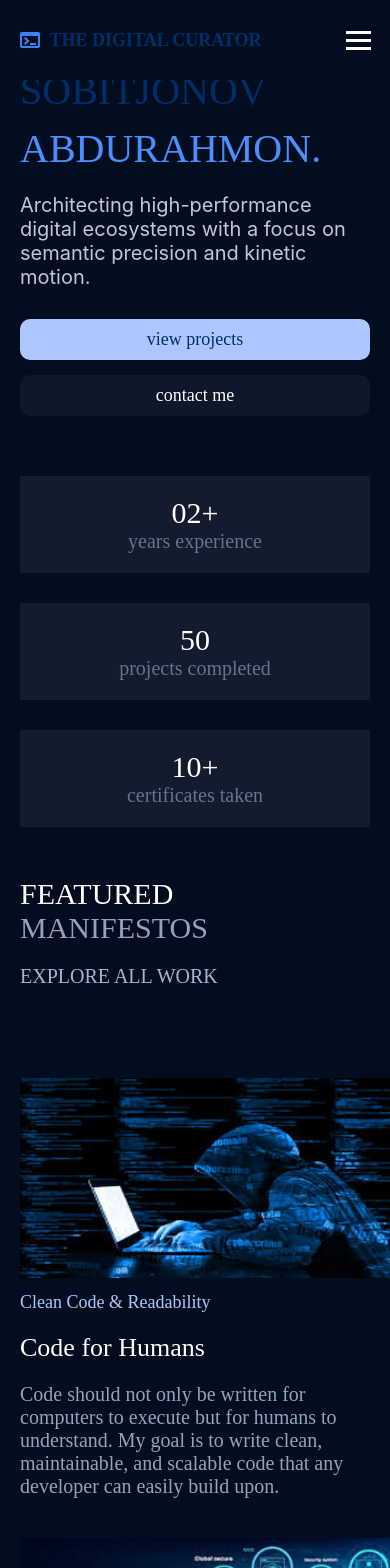
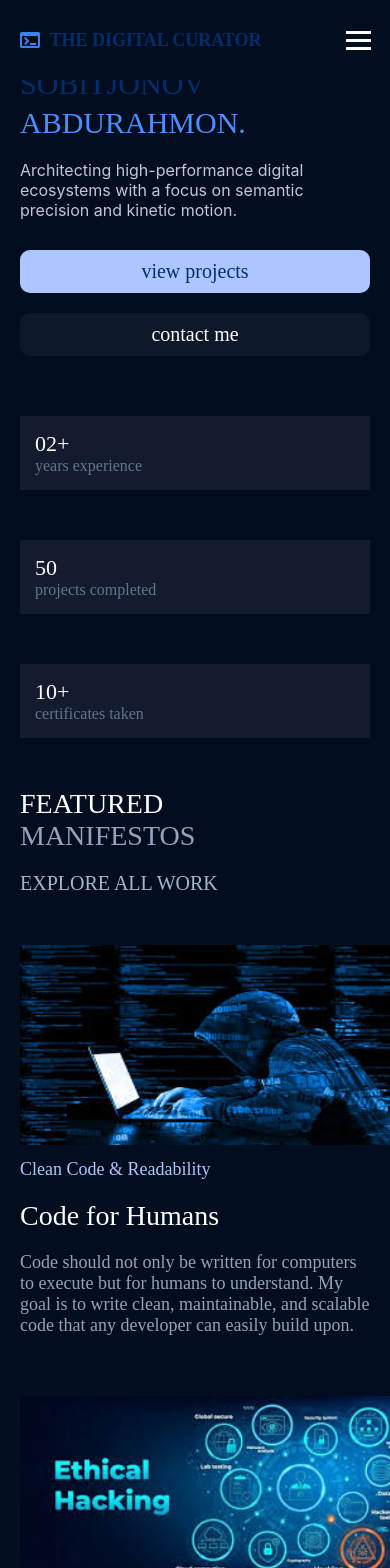
Before and after one commit to abdurahmon2204/my-first-portfolio, a React (Vite) app: page / in a window 390 px wide. Shown: the top 1568 px of the page. Built offline with nearby package versions, Linux system fonts and the light colour scheme.

Commit message:
ozgardiku

```diff
--- a/src/assets/Pages/Contact/Contact.css
+++ b/src/assets/Pages/Contact/Contact.css
@@ -193,76 +193,119 @@
     transform: translate(5px, -5px);
 }
 
-/* --- Contact Page Responsivlik --- */
-
-@media (max-width: 1024px) {
-    .contact-wrapper {
-        gap: 30px; /* Planshetlar uchun masofani biroz kamaytiramiz */
+/* ======================= */
+/* 💻 LARGE (1200px ↓) */
+/* ======================= */
+@media (max-width: 1200px){
+    .contact-container{
+        max-width: 900px;
     }
 
-    .contact-header h1 {
+    .contact-header h1{
         font-size: 2.5rem;
     }
 }
 
-@media (max-width: 850px) {
-    .contact-wrapper {
-        grid-template-columns: 1fr; /* Info va Forma ustunma-ustun tushadi */
+/* ======================= */
+/* 📱 TABLET (992px ↓) */
+/* ======================= */
+@media (max-width: 992px){
+
+    .contact-wrapper{
+        grid-template-columns: 1fr; /* yonma-yon emas */
+        gap: 30px;
     }
 
-    .contact-header {
+    .contact-form{
+        padding: 30px;
+    }
+
+    .contact-header h1{
+        font-size: 2.2rem;
+    }
+
+    .contact-header p{
+        font-size: 1rem;
+    }
+}
+
+/* ======================= */
+/* 📱 MOBILE (768px ↓) */
+/* ======================= */
+@media (max-width: 768px){
+
+    .contact-page{
+        padding: 60px 15px;
+    }
+
+    .contact-header{
         margin-bottom: 40px;
     }
 
-    .detail-card:hover {
-        transform: translateX(0); /* Mobil qurilmada yon tomonga surilish noqulay bo'lishi mumkin */
-        transform: translateY(-5px); /* Buning o'rniga tepaga chiqaramiz */
+    .contact-header h1{
+        font-size: 1.8rem;
+    }
+
+    .contact-header p{
+        font-size: 0.95rem;
+    }
+
+    .detail-card{
+        padding: 20px;
+        gap: 15px;
+    }
+
+    .detail-icon{
+        font-size: 1.5rem;
+    }
+
+    .contact-form{
+        padding: 25px;
+        gap: 15px;
+    }
+
+    .input-group input,
+    .input-group textarea{
+        padding: 12px;
+        font-size: 0.95rem;
+    }
+
+    .contact-submit-btn{
+        padding: 12px;
+        font-size: 0.95rem;
     }
 }
 
-@media (max-width: 480px) {
-    .contact-page {
-        padding: 60px 15px; /* Kichikroq ekranlar uchun padding */
-    }
+/* ======================= */
+/* 📱 SMALL MOBILE (480px ↓) */
+/* ======================= */
+@media (max-width: 480px){
 
-    .contact-header h1 {
-        font-size: 2rem;
-    }
-
-    .contact-header p {
-        font-size: 0.95rem;
-    }
-
-    .contact-form {
-        padding: 25px 20px; /* Formaning ichki masofasi kichrayadi */
-    }
-
-    .detail-card {
-        padding: 15px;
-        gap: 15px;
-    }
-
-    .detail-icon {
+    .contact-header h1{
         font-size: 1.5rem;
     }
 
-    .social-links-row {
-        justify-content: center; /* Ijtimoiy tarmoqlar markazga suriladi */
+    .contact-header p{
+        font-size: 0.9rem;
     }
 
-    .social-links-row a {
+    .social-links-row{
+        justify-content: center;
+        flex-wrap: wrap;
+    }
+
+    .social-links-row a{
         width: 45px;
         height: 45px;
         font-size: 1.1rem;
     }
 
-    .contact-submit-btn {
-        font-size: 0.95rem;
-        padding: 12px;
+    .detail-card{
+        flex-direction: column;
+        align-items: flex-start;
+    }
+
+    .contact-form{
+        padding: 20px;
     }
 }
-
-textarea {
-    resize: vertical;
-    min-height: 120px;
-}
--- a/src/assets/Pages/Home/Home.css
+++ b/src/assets/Pages/Home/Home.css
@@ -131,89 +131,140 @@ width: 600px;
 
 
 
-@media screen and (max-width: 1024px) {
-    .home-page {
-        padding: 40px 40px;
-    }
-    .fullname {
+/* ======================= */
+/* 💻 LARGE SCREENS (1200px ↓) */
+/* ======================= */
+@media (max-width: 1200px){
+    .fullname{
         font-size: 70px;
     }
-    .about-me {
-        gap: 50px;
+
+    .architect{
+        width: 500px;
     }
-    .all-second {
-        gap: 50px;
+
+    .all-second{
+        gap: 80px;
+    }
+
+    .about-me{
+        gap: 80px;
     }
 }
 
-@media screen and (max-width: 850px) {
-    .fullname {
+/* ======================= */
+/* 📱 TABLET (992px ↓) */
+/* ======================= */
+@media (max-width: 992px){
+
+    .home-page{
+        padding: 20px 40px;
+    }
+
+    .fullname{
         font-size: 55px;
     }
-    .architect {
-        width: 100%; /* Matn kengligi ekranga moslashadi */
+
+    .architect{
+        width: 100%;
         font-size: 20px;
     }
-    .about-me {
-        flex-direction: column; /* Info qutilari ustma-ust tushadi */
-        gap: 30px;
+
+    .about-me{
+        flex-direction: column;
+        gap: 50px;
     }
-    .all-feature {
+
+    .all-second{
+        flex-direction: column;
+        gap: 50px;
+    }
+
+    .second-second{
+        flex-direction: column;
+        gap: 40px;
+        padding: 60px 0;
+    }
+
+    .should{
+        width: 100%;
+    }
+}
+
+/* ======================= */
+/* 📱 MOBILE (768px ↓) */
+/* ======================= */
+@media (max-width: 768px){
+
+    .home-page{
+        padding: 20px;
+    }
+
+    .fullname{
+        font-size: 40px;
+        gap: 5px;
+    }
+
+    .architect{
+        font-size: 18px;
+    }
+
+    .home-buttons{
+        flex-direction: column;
+        gap: 20px;
+    }
+
+    .view, .contact{
+        width: 100%;
+        text-align: center;
+    }
+
+    .featured{
+        font-size: 35px;
+    }
+
+    .all-feature{
         flex-direction: column;
         align-items: flex-start;
         gap: 20px;
     }
-    .featured {
-        font-size: 38px;
+
+    .code{
+        font-size: 28px;
     }
-    .all-second, .second-second {
-        flex-direction: column;
-        gap: 30px;
-        padding: 40px 0;
-    }
-    .should {
-        width: 100%;
-    }
-    .system {
-        padding: 40px 0;
+
+    .should{
+        font-size: 18px;
     }
 }
 
-/* 3. Mobil telefonlar uchun (max-width: 480px) */
-@media screen and (max-width: 480px) {
-    .home-page {
-        padding: 20px 20px;
-    }
-    .fullname {
-        font-size: 40px; /* Telefon ekraniga mos ism o'lchami */
-        line-height: 1.2;
-    }
-    .home-buttons {
-        flex-direction: column; /* Tugmalar ustun shakliga o'tadi */
-        gap: 15px;
-    }
-    .view, .contact {
-        width: 100%; /* Tugmalar to'liq kenglikni egallaydi */
-        text-align: center;
-        font-size: 18px;
-    }
-    .first {
-        width: 100%; /* Age/Year qutilari to'liq kenglikka o'tadi */
-        padding: 20px;
-        text-align: center;
-    }
-    .code {
-        font-size: 26px;
-    }
-    .featured {
+/* ======================= */
+/* 📱 SMALL MOBILE (480px ↓) */
+/* ======================= */
+@media (max-width: 480px){
+
+    .fullname{
         font-size: 30px;
     }
-}
 
-@media screen and (max-width: 850px) {
+    .featured{
+        font-size: 28px;
+    }
 
-    .home-page h2, .fullname, .architect, .featured,
-    .clean, .code, .should {
-        background-color: transparent !important;
+    .architect{
+        font-size: 16px;
+    }
+
+    .age{
+        font-size: 22px;
+    }
+
+    .year{
+        font-size: 16px;
+    }
+
+    .first{
+        width: 100%;
+        padding: 15px;
     }
 }
```
